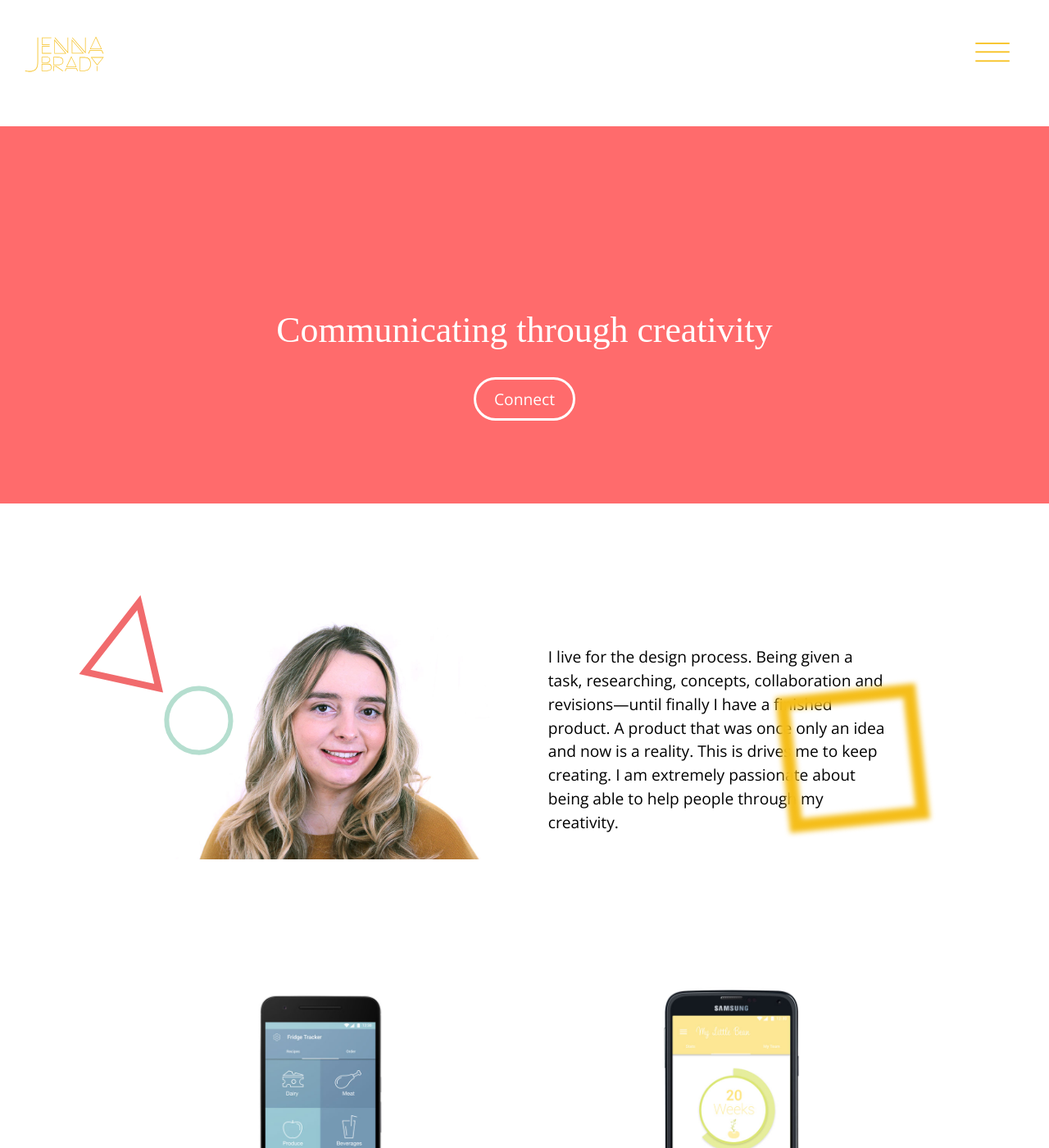
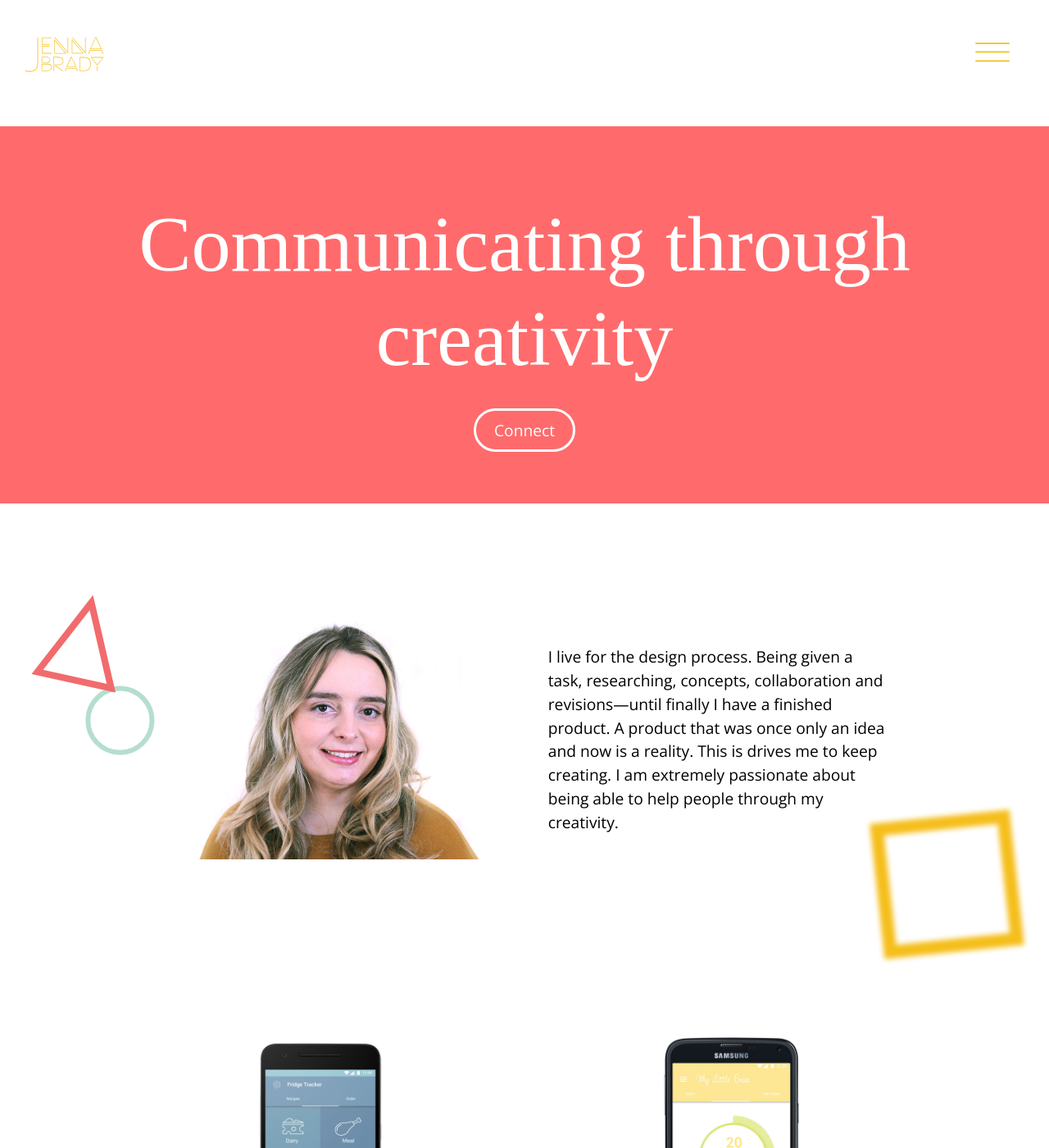
Before and after one commit to jenna-brady/portfolio, a Jekyll site: the page built from index.html, in a window 1280 px wide and 1400 px high. Shown: the whole window at 82% size. Built offline with Jekyll 4.4.1, drawn with Linux system fonts in a browser that asks for light colours; some web fonts are replaced.

Commit message:
fix parallax

```diff
--- a/css/main.css
+++ b/css/main.css
@@ -404,6 +404,10 @@
     width: 200px;
   }
 
+  .long-version-shape {
+    display: none;
+  }
+
 
 }
 
@@ -450,9 +454,27 @@
   .error-content {
     margin-top: 3em;
   }
+
+
 }
 
 @media only screen and (min-width: 60em) {
+
+  .innerspace-banner-text {
+      top: 7em;
+      position: absolute;
+      width: 100%;
+      text-align: center;
+      color: #fff;
+  }
+
+  .innerspace-banner {
+    padding: 11em;
+  }
+
+  .long-version-shape {
+    display: inline-block;
+  }
 
   .shapes {
     position: absolute;
@@ -460,23 +482,22 @@
   }
 
   .big-square {
-    right: 7em;
-    top: 7em;
+    right: 1em;
+    top: 15em;
   }
 
   .triangle {
-    left: 4em;
+    left: 1em;
     top: 2em;
   }
 
   .circle {
-    left: 7em;
+    left: 2em;
     top: 5em;
   }
 
   .square-pink-2{
-    left: 13em;
-    top: 52em;
+    display: none;
   }
 
   .circle-blur {
@@ -485,30 +506,21 @@
   }
 
   .triangle-big {
-    left: 7em;
-    top: 45em;
+    left: 0;
+    top: 70em;
   }
 
   .circle-pink {
-    right: 3em;
-    bottom: 30em;
-    z-index: 1;
+    display: none;
   }
 
   .triangle-yellow {
-    right: 5em;
-    bottom: -20em;
+    display: none;
   }
 
   .circle-yellow {
-    left: 3em;
-    bottom: 30em;
-    z-index: 1;
-  }
-
-  .circle-yellow {
-    left: 3.5em;
-    bottom: 0;
+    left: 2em;
+    bottom: 2em;
     z-index: 1;
   }
 
@@ -519,9 +531,7 @@
   }
 
   .square-pink {
-    right: 8em;
-    bottom: 1em;
-    z-index: 1;
+    display: none;
   }
 
   .homepage-banner {
@@ -563,7 +573,7 @@
     text-align: center;
     color: #fff;
     position: absolute;
-    top: 7em;
+    top: 5em;
     left: 0;
   }
 
@@ -574,8 +584,8 @@
   }
 
   .fridge-text-banner {
-    top: 9em;
-    left: 7em;
+    top: 5em;
+    left: 3em;
   }
 
   .error-content {
@@ -592,11 +602,97 @@
    z-index: 1;
  }
 
+ .header-banner {
+   font-size: 5rem;
+   line-height: 6rem;
+ }
+
+ .banner-content {
+   width: 100%;
+   position: absolute;
+   top: 3em;
+   left: 0;
+   display: inline-block;
+ }
+
 }
 
 @media only screen and (min-width: 90em) {
 
+  .banner-text-loyalrescue {
+    text-align: center;
+    color: #fff;
+    position: absolute;
+    top: 7em;
+    left: 0;
+  }
 
+  .fridge-text-banner {
+    top: 7em;
+    left: 7em;
+  }
+
+  .big-square {
+    right: 7em;
+    top: 7em;
+  }
+
+  .triangle {
+    left: 4em;
+    top: 2em;
+  }
+
+  .circle {
+    left: 7em;
+    top: 5em;
+  }
+
+  .square-pink-2{
+    left: 13em;
+    top: 52em;
+  }
+
+  .circle-blur {
+    left: 5em;
+    top: 37em;
+  }
+
+  .triangle-big {
+    left: 7em;
+    top: 45em;
+  }
+
+  .circle-pink {
+    right: 3em;
+    bottom: 30em;
+    z-index: 1;
+    display: inline-block;
+  }
+
+  .triangle-yellow {
+    right: 5em;
+    bottom: -20em;
+    display: inline-block;
+  }
+
+  .circle-yellow {
+    left: 3em;
+    bottom: 30em;
+    z-index: 1;
+  }
+
+  .circle-yellow {
+    left: 3.5em;
+    bottom: 0;
+    z-index: 1;
+  }
+
+  .square-pink {
+    right: 8em;
+    bottom: 1em;
+    z-index: 1;
+    display: inline-block;
+  }
 
   .innerspace-banner {
     padding: 18em;
--- a/index.html
+++ b/index.html
@@ -12,22 +12,22 @@
     </div>
   </div>
 
-  <main class="unit xs-1 s-1 m-1 l-1 background ">
-    <div class="blur big-square long-version shapes rellax" data-rellax-speed="-3" data-rellax-zindex="5">
+  <main class="unit xs-1 s-1 m-1 l-1 background  ">
+    <div class="blur big-square long-version-shape shapes rellax" data-rellax-speed="-3" data-rellax-zindex="5">
       <img src="images/square.svg" alt="">
     </div>
-    <div class="long-version circle shapes rellax" data-rellax-speed="1" data-rellax-zindex="5">
+    <div class="long-version-shape circle shapes rellax" data-rellax-speed="1" data-rellax-zindex="5">
       <img src="images/circle-2.svg" alt="">
     </div>
-    <div class="long-version triangle shapes rellax" data-rellax-speed="-2" data-rellax-zindex="5" >
+    <div class="long-version-shape triangle shapes rellax" data-rellax-speed="-2" data-rellax-zindex="5" >
       <img src="images/triangle.svg" alt="">
     </div>
-    <div class="blur triangle-big long-version shapes rellax" data-rellax-speed="-2" data-rellax-zindex="5">
+    <div class="blur triangle-big long-version-shape shapes rellax" data-rellax-speed="-2" data-rellax-zindex="5">
       <img src="images/triangle-big.svg" alt="">
     </div>
     <div class="wrapper">
-  <div class=" pad-t-2">
-    <section id="aboutme" class="grid aboutme island pad-t-2 pad-b">
+  <div class=" pad-t-2 pad-b-2">
+    <section id="aboutme" class="grid aboutme island pad-t-2 pad-b-2">
       <div class="unit xs-1 s-1 m-1-2 l-1-2 gutter pad-b">
         <img itemprop="image" class="img-flex" src="images/portrait.jpg" alt="">
       </div>
@@ -120,19 +120,19 @@
   </div>
 </div>
 </div>
-<div class="shapes circle-pink rellax long-version" data-rellax-speed="2" data-rellax-zindex="5">
+<div class="shapes circle-pink rellax long-version-shape" data-rellax-speed="2" data-rellax-zindex="5">
   <img src="images/circle-3.svg" alt="">
 </div>
-<div class="shapes triangle-yellow rellax long-version" data-rellax-speed="3" data-rellax-zindex="5">
+<div class="shapes triangle-yellow rellax long-version-shape" data-rellax-speed="3" data-rellax-zindex="5">
   <img src="images/triangle-2.svg" alt="">
 </div>
-<div class="shapes circle-yellow  rellax long-version" data-rellax-speed="1" data-rellax-zindex="5">
+<div class="shapes circle-yellow rellax long-version-shape" data-rellax-speed="1" data-rellax-zindex="5">
   <img src="images/circle-yellow.svg" alt="">
 </div>
-<div class="shapes square-pink rellax long-version" data-rellax-speed="1" data-rellax-zindex="5">
+<div class="shapes square-pink rellax long-version-shape" data-rellax-speed="1" data-rellax-zindex="5">
   <img src="images/square-pink.svg" alt="">
 </div>
-<div class="shapes circle-yellow rellax long-version" data-rellax-speed="-2" data-rellax-zindex="5">
+<div class="shapes circle-yellow rellax long-version-shape" data-rellax-speed="-2" data-rellax-zindex="5">
   <img src="images/circle-yellow.svg" alt="">
 </div>
 
```
Also changed, not shown: images/favicon.png, images/favicon.svg.
